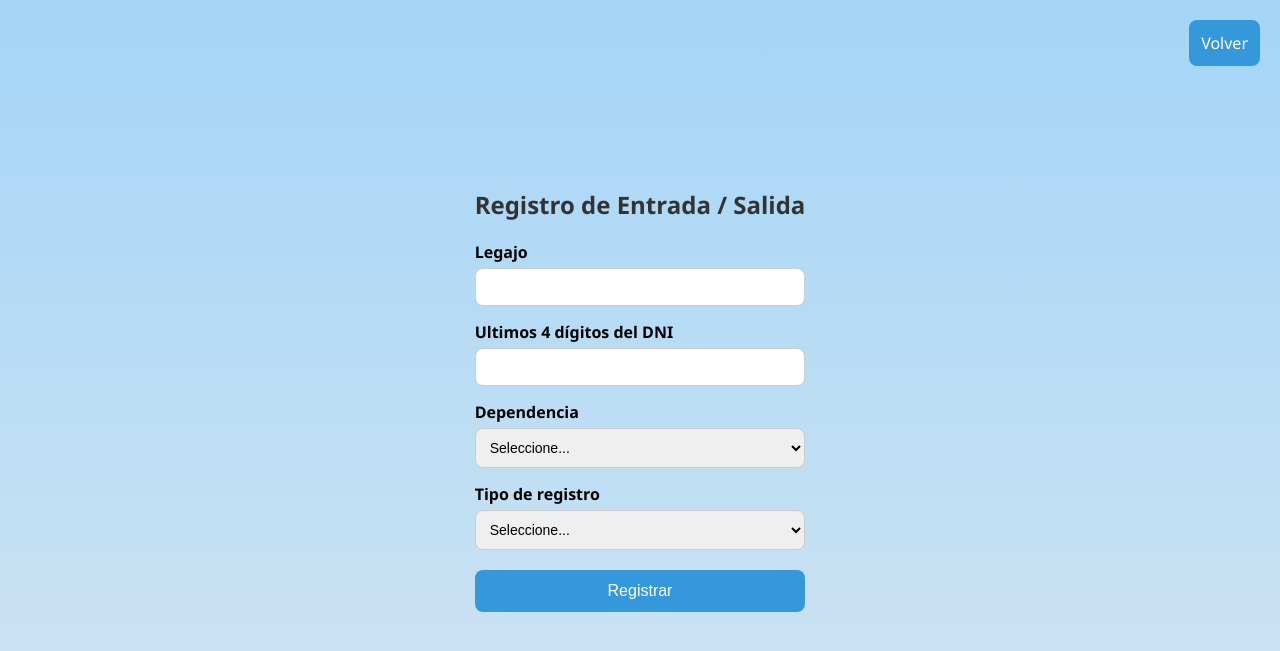
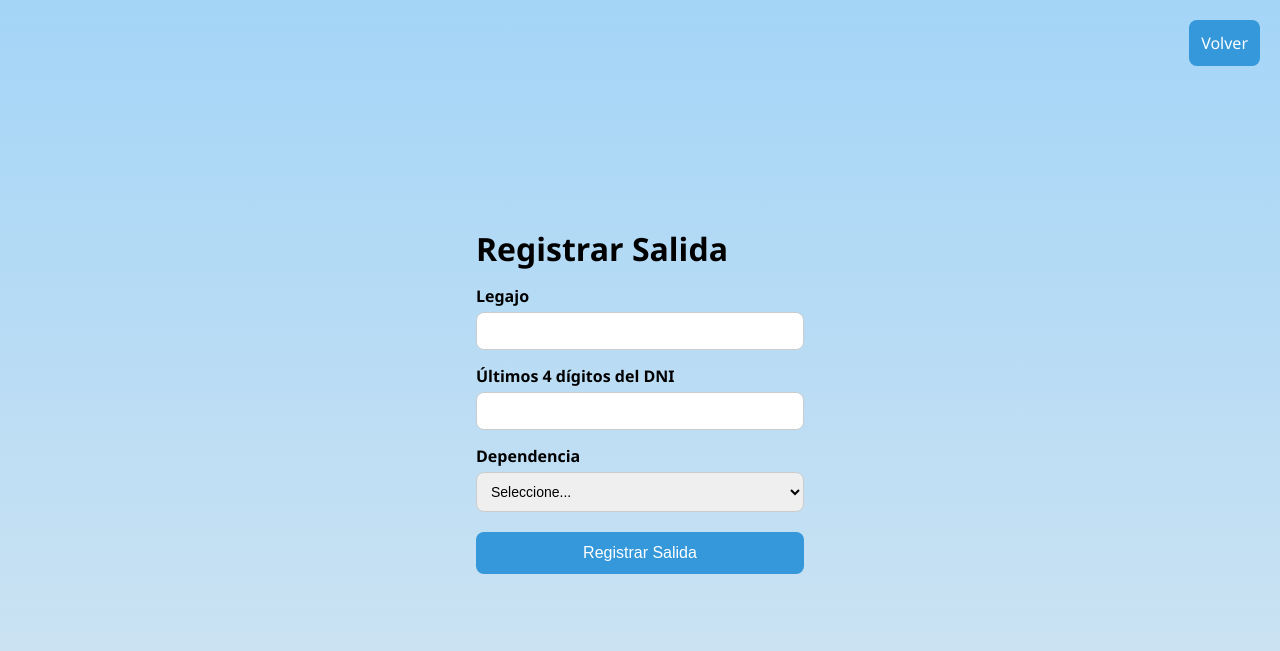
Before and after one commit to MartinReinoso98/Unidad5Poo, a Flask app: page /registrar-salida in a window 1280 px wide. Shown: the top 651 px of the page. Run offline with Flask 3, Linux system fonts and the light colour scheme; parts of the project's set-up code (start-up, migrations or seed data) failed here and were passed over.

Commit message:
Actualizado formulario.html

```diff
--- a/templates/formulario.html
+++ b/templates/formulario.html
@@ -2,39 +2,36 @@
 <html lang="es">
 <head>
     <meta charset="UTF-8">
-    <title>Aplicacion Web con Python y SQLAchemy</title>
+    <title>Registrar {{ tipo|capitalize }}</title>
     <link rel="stylesheet" href="/static/css/formulario.css">
 </head>
 <body>
     <div class="formulario">
-        <a href="index.html" class="boton-volver">Volver</a>
+        <a href="/" class="boton-volver">Volver</a>
+        <h1>Registrar {{ tipo|capitalize }}</h1>
 
-        <h2>Registro de Entrada / Salida</h2>
-        <form method="POST" action="/templates/formulario.html">
+        <!--  FORMULARIO  -->
+        <form method="POST" action="/registrar-{{ tipo }}">
             <label for="legajo">Legajo</label>
             <input type="text" name="legajo" id="legajo" required>
 
-            <label for="dni">Ultimos 4 dígitos del DNI</label>
-            <input type="text" name="dni_4" id="dni_4" maxlength="10" required>
+            <label for="dni_4">Últimos 4 dígitos del DNI</label>
+            <input type="text" name="dni_4" id="dni_4" maxlength="4" required>
 
             <label for="dependencia">Dependencia</label>
             <select name="dependencia" id="dependencia" required>
                 <option value="">Seleccione...</option>
                 <option value="D01">D01 - Edificio Central</option>
                 <option value="D02">D02 - Talleres</option>
-                <option value="D03">D01 - Centro Deportivo</option>
+                <option value="D03">D03 - Centro Deportivo</option>
             </select>
 
-            <label for="tipo">Tipo de registro</label>
-            <select name="tipo" id="tipo" required>
-                <option value="">Seleccione...</option>
-                <option value="entrada">Entrada</option>
-                <option value="salida">Salida</option>
-            </select>
+            <input type="hidden" name="tipo" value="{{ tipo }}">
 
-            <button type="submit">Registrar</button>
+            <button type="submit">Registrar {{ tipo|capitalize }}</button>
         </form>
     </div>
 </body>
 </html>
 </html>
+</html>
```
